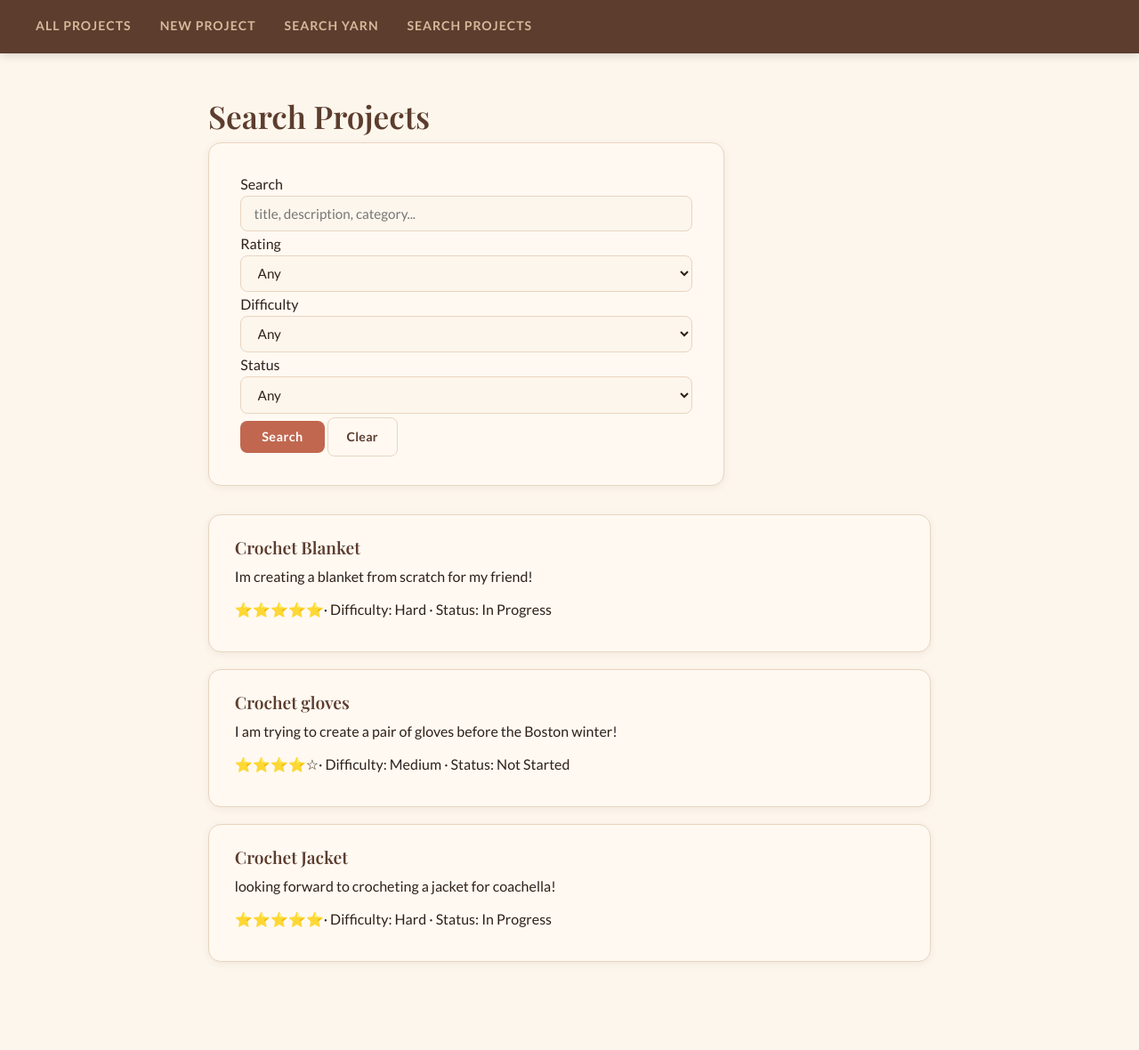
After one commit to karachio/cs412, a Django app: page /crochet/project/search/ in a window 1280 px wide. The commit adds this page. Shown: the whole page at 89% size. Run offline with Django 5.2, Linux system fonts and the light colour scheme; data comes from the database, SQL or seed files in the repository; both versions use the stored data as it was after the commit.

Commit message:
updated some functionality

```diff
--- a/crochet/models.py
+++ b/crochet/models.py
@@ -15,17 +15,41 @@ class Project(models.Model):
     title = models.TextField(blank=False)
     creator = models.TextField(blank=False)
     description = models.TextField(blank=False)
-    difficulty_level = models.TextField(blank=False)
+    DIFFICULTY_CHOICES = [
+        ('easy', 'Easy'),
+        ('medium', 'Medium'),
+        ('hard', 'Hard'),
+    ]
+
+    difficulty_level = models.CharField(max_length=10,choices=DIFFICULTY_CHOICES,default='easy')
     # image_url = models.URLField(blank=True) ## new
     image_file = models.ImageField(blank=True) # so the user can upload an image of their progress
-    project_status = models.TextField(blank=False)
+    STATUS_CHOICES = [
+    ('not_started', 'Not Started'),
+    ('in_progress', 'In Progress'),
+    ('completed', 'Completed'),
+]
+    project_status = models.CharField(max_length=20,choices=STATUS_CHOICES,default='not_started')
     category = models.TextField(blank=True, default='')
     date_created = models.DateTimeField(auto_now=True)
+    RATING_CHOICES = [
+    (1, '1 Star'),
+    (2, '2 Stars'),
+    (3, '3 Stars'),
+    (4, '4 Stars'),
+    (5, '5 Stars'),
+    ]
+    rating = models.IntegerField(choices=RATING_CHOICES,default=5)
 
 
     def __str__(self):
         '''Return a string representation of this Project object.'''
         return f'{self.title} by {self.creator}'
+
+    def star_display(self):
+        filled = "⭐" * self.rating
+        empty = "☆" * (5 - self.rating)
+        return filled + empty
 
 
 class Comment(models.Model):
--- a/crochet/templates/crochet/base.html
+++ b/crochet/templates/crochet/base.html
@@ -24,6 +24,8 @@ crochet/base.html
     <a href="{% url 'create-project' %}">New Project</a>
 
     <a href="{% url 'yarn-search' %}">Search Yarn</a>
+
+    <a href="{% url 'project-search' %}">Search Projects</a>
 </nav>
 
 
--- a/crochet/templates/crochet/project_detail.html
+++ b/crochet/templates/crochet/project_detail.html
@@ -31,8 +31,9 @@ crochet/project_detail.html
         {% endif %}
 
         <p>{{ project.description }}</p>
-        <p>Difficulty: {{ project.difficulty_level }}</p>
-        <p>Status: {{ project.project_status }}</p>
+        <p>Difficulty: {{ project.get_difficulty_level_display }}</p>
+        <p>Status: {{ project.get_project_status_display }}</p>
+        <p>Rating: {{ project.star_display }}</p>
         <p>Created: {{ project.date_created }}</p>
 
         <h2>Yarn Used</h2>
--- /dev/null
+++ b/crochet/templates/crochet/project_search.html
@@ -0,0 +1,68 @@
+{% extends 'crochet/base.html' %}
+
+{% block title %}Search Projects{% endblock %}
+
+{% block content %}
+
+<h1>Search Projects</h1>
+
+<div class="form-card" style="margin-bottom: 2rem;">
+    <form method="GET">
+
+        <label>Search</label>
+        <input type="text" name="q" value="{{ query }}" placeholder="title, description, category...">
+
+        <label>Rating</label>
+        <select name="rating">
+            <option value="">Any</option>
+            {% for r in ratings %}
+                <option value="{{ r }}">{{ r }} Stars</option>
+            {% endfor %}
+        </select>
+
+        <label>Difficulty</label>
+        <select name="difficulty">
+            <option value="">Any</option>
+            {% for value, label in difficulties %}
+                <option value="{{ value }}">{{ label }}</option>
+            {% endfor %}
+        </select>
+
+        <label>Status</label>
+        <select name="status">
+            <option value="">Any</option>
+            {% for value, label in statuses %}
+                <option value="{{ value }}">{{ label }}</option>
+            {% endfor %}
+        </select>
+
+        <div class="form-actions">
+            <input type="submit" value="Search" class="btn btn-primary">
+            <a href="{% url 'project-search' %}" class="btn btn-secondary">Clear</a>
+        </div>
+    </form>
+</div>
+
+{% if projects %}
+    {% for project in projects %}
+        <div class="project-card">
+            <h3>
+                <a href="{% url 'project-detail' project.pk %}">
+                    {{ project.title }}
+                </a>
+            </h3>
+
+            <p>{{ project.description }}</p>
+
+            <p>
+                {{ project.star_display }}·
+                Difficulty: {{ project.get_difficulty_level_display }} ·
+                Status: {{ project.get_project_status_display }}
+            </p>
+        </div>
+    {% endfor %}
+{% else %}
+    <p class="empty">No projects found.</p>
+{% endif %}
+
+{% endblock %}
--- a/crochet/urls.py
+++ b/crochet/urls.py
@@ -16,4 +16,5 @@ urlpatterns = [
     path('project/<int:pk>/update/', views.UpdateProjectView.as_view(), name='update-project'),
     path('project/<int:pk>/delete/', views.DeleteProjectView.as_view(), name='delete-project'),
     path('yarn/search/', views.SearchYarnView.as_view(), name='yarn-search'),
+    path('project/search/', views.SearchProjectView.as_view(), name='project-search'),
 ]
--- a/crochet/views.py
+++ b/crochet/views.py
@@ -19,15 +19,35 @@ class ProjectListView(ListView):
 
     def get_queryset(self):
         queryset = Project.objects.all()
+
         category = self.request.GET.get('category', '')
+        rating = self.request.GET.get('rating', '')
+        difficulty = self.request.GET.get('difficulty', '')
+
         if category:
             queryset = queryset.filter(category__icontains=category)
+
+        if rating:
+            queryset = queryset.filter(rating=rating)
+
+        if difficulty:
+            queryset = queryset.filter(difficulty_level=difficulty)
+
         return queryset
 
     def get_context_data(self, **kwargs):
         context = super().get_context_data(**kwargs)
+
         context['selected_category'] = self.request.GET.get('category', '')
+        context['selected_rating'] = self.request.GET.get('rating', '')
+        context['selected_difficulty'] = self.request.GET.get('difficulty', '')
+
         context['categories'] = Project.objects.exclude(category='').values_list('category', flat=True).distinct()
+
+        context['ratings'] = [1,2,3,4,5]
+
+        context['difficulties'] = Project.DIFFICULTY_CHOICES
+
         return context
 
 # for the class projectdetailview to show project detail
@@ -160,3 +180,46 @@ class SearchYarnView(ListView):
         context = super().get_context_data(**kwargs)
         context['query'] = self.request.GET.get('q', '')
         return context
+
+
+# for the class searchprojectview, to search for projects inspo
+class SearchProjectView(ListView):
+    model = Project
+    template_name = 'crochet/project_search.html'
+    context_object_name = 'projects'
+
+    def get_queryset(self):
+        queryset = Project.objects.all()
+
+        query = self.request.GET.get('q', '')
+        rating = self.request.GET.get('rating', '')
+        difficulty = self.request.GET.get('difficulty', '')
+        status = self.request.GET.get('status', '')
+
+        if query:
+            queryset = queryset.filter(
+                Q(title__icontains=query) |
+                Q(description__icontains=query) |
+                Q(category__icontains=query)
+            )
+
+        if rating:
+            queryset = queryset.filter(rating=rating)
+
+        if difficulty:
+            queryset = queryset.filter(difficulty_level=difficulty)
+
+        if status:
+            queryset = queryset.filter(project_status=status)
+
+        return queryset
+
+    def get_context_data(self, **kwargs):
+        context = super().get_context_data(**kwargs)
+
+        context['query'] = self.request.GET.get('q', '')
+        context['ratings'] = [1,2,3,4,5]
+        context['difficulties'] = Project.DIFFICULTY_CHOICES
+        context['statuses'] = Project.STATUS_CHOICES
+
+        return context
```
Also changed, not shown: crochet/migrations/0001_initial.py, crochet/migrations/0002_alter_comment_commenter_alter_favorite_favoriter_and_more.py (added), crochet/migrations/0002_project_category.py (deleted), crochet/migrations/0003_project_rating_alter_project_difficulty_level_and_more.py (added), db.sqlite3, media/blanket_Yx1hhsr.jpg (added), media/crochet_jacket_tt5mQ5b.jpeg (added), media/gloves.jpg (added).
